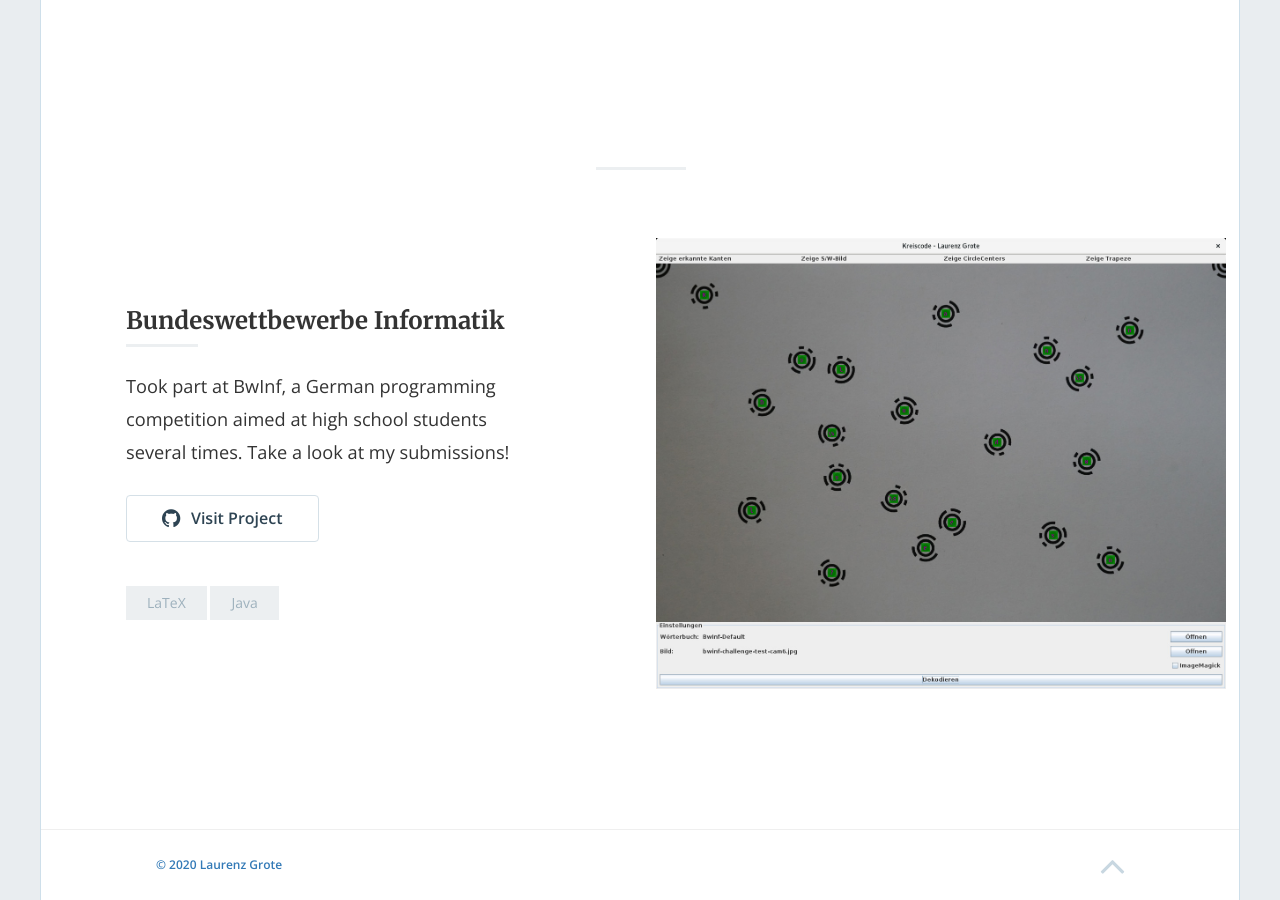
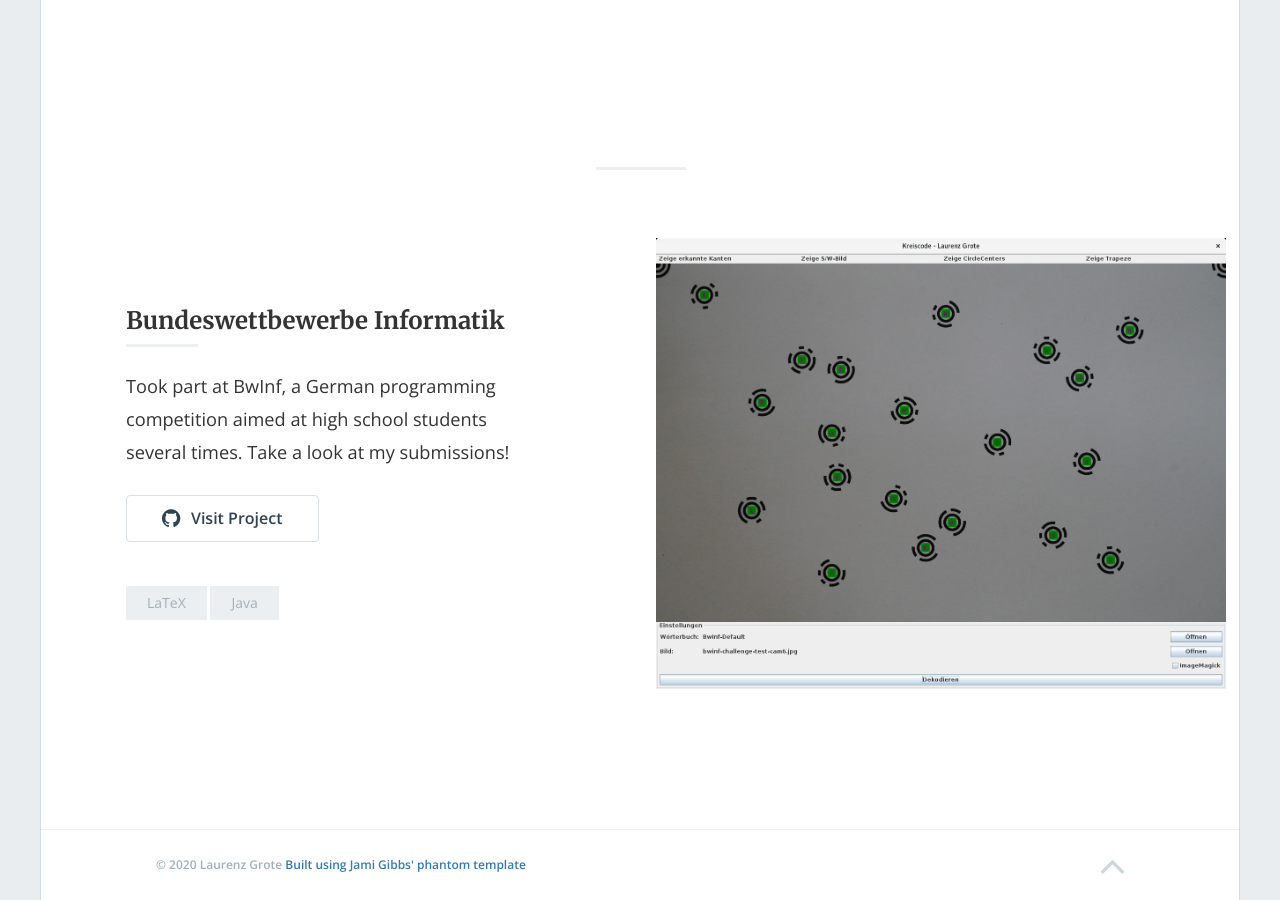
Before and after one commit to jamigibbs/phantom, a Jekyll site: the page built from index.html, in a window 1280 px wide and 900 px high, scrolled down 674 px. Built offline with Jekyll 4.4.1, drawn with Linux system fonts in a browser that asks for light colours; nearby versions of some CDN libraries; the list of posts is cut into pages by our own code.

Commit message:
Reference to template

```diff
--- a/_includes/footer.html
+++ b/_includes/footer.html
@@ -3,11 +3,12 @@
       <div class="container">
         <div class="row">
 
-          <div class="col-xs-12 col-md-2 col-md-offset-1">
-            <p class="text-muted text-left "><a href="{{ site.url }}">{{ site.footer_text }}</a></p>
+          <div class="col-xs-12 col-md-6 col-md-offset-1">
+            <p class="text-muted text-left ">{{ site.footer_text }}
+              <a href="https://github.com/jamigibbs/phantom">Built using Jami Gibbs' phantom template</a></p>
           </div>
 
-          <div class="col-xs-12 col-md-6 col-md-offset-2">
+          <div class="col-xs-12 col-md-2 col-md-offset-2">
             <a class="section-jump" href="#top">
               <i class="fa fa-angle-up fa-3x"></i>
             </a>
```
